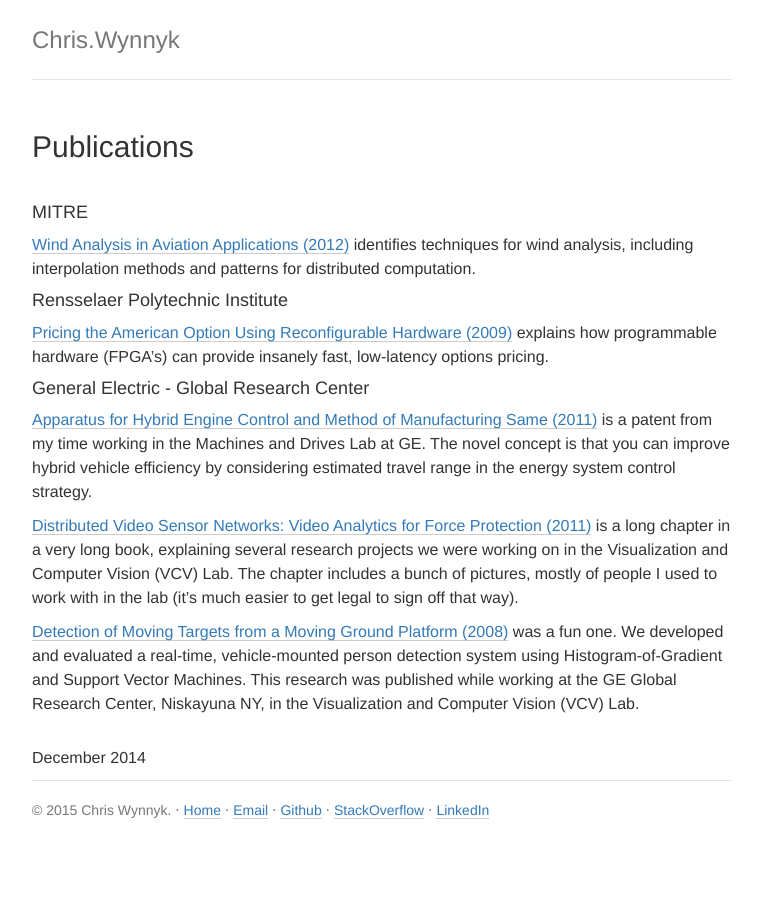
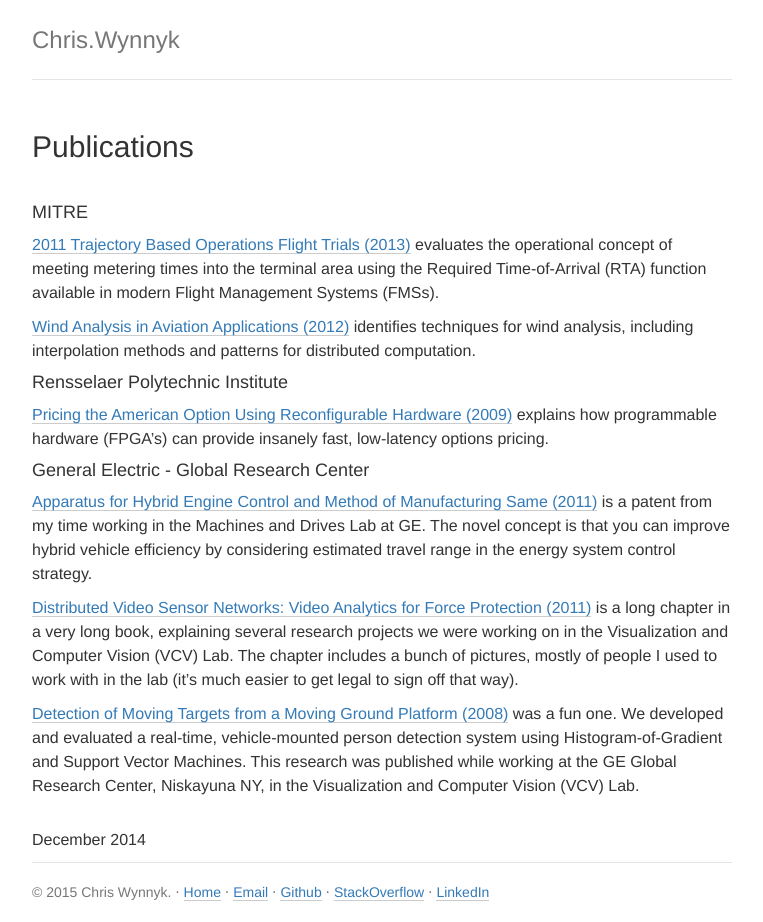
Before and after one commit to chriswynnyk/chriswynnyk.github.io, a Jekyll site: the page built from _posts/2014-12-30-publications.md, in a window 1280 px wide. Shown: the whole page, without its empty margins (258-1021 px from the left). Built offline with Jekyll 4.4.1, drawn with Linux system fonts in a browser that asks for light colours; nearby versions of some CDN libraries; Markdown is read by kramdown in place of the engine named in the settings; before the commit the page ends 900 px from its top, so only the background shows below that.

Commit message:
TBO paper.

```diff
--- a/_posts/2014-12-30-publications.md
+++ b/_posts/2014-12-30-publications.md
@@ -5,6 +5,8 @@
 ---
 
 #### MITRE
+
+[2011 Trajectory Based Operations Flight Trials (2013)](/assets/TrajectoryBasedOperations.pdf) evaluates the operational concept of meeting metering times into the terminal area using the Required Time-of-Arrival (RTA) function available in modern Flight Management Systems (FMSs).
 
 [Wind Analysis in Aviation Applications (2012)](/assets/WindAnalysisInAviationApplications.pdf) identifies techniques for wind analysis, including interpolation methods and patterns for distributed computation.
 
```
Also changed, not shown: 1 other file.
